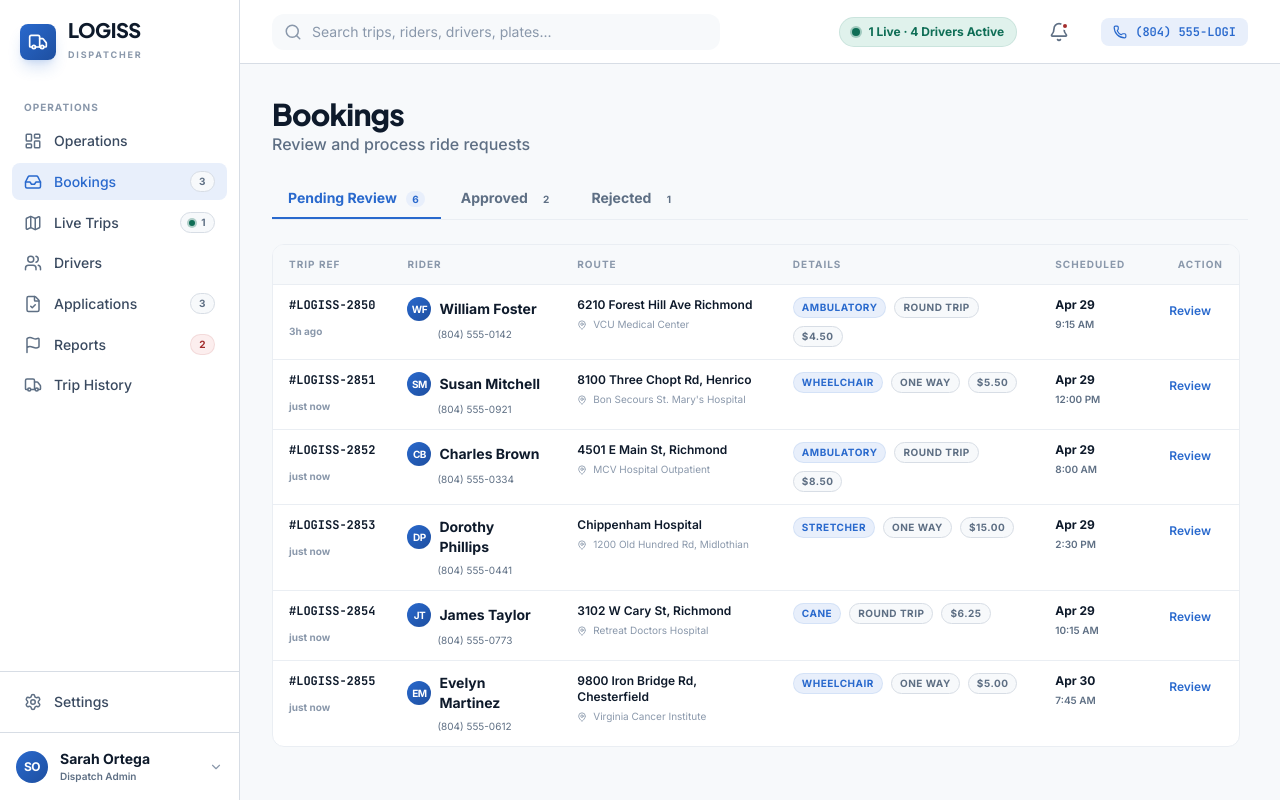
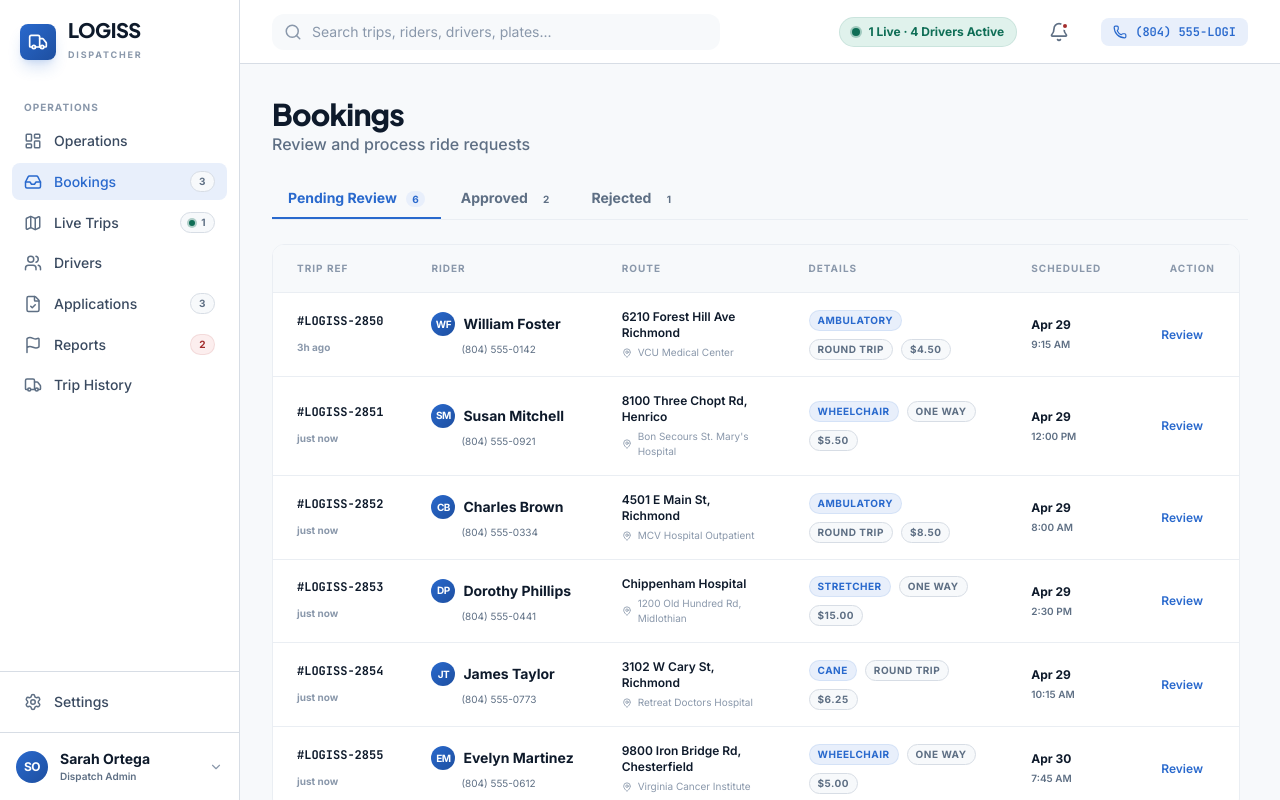
Before and after one commit to BeingSazzad/Loggiskabir-Dashboard, a React (Vite) app: page / in a window 1280 px wide. Both pictures are taken after a click on the element 1096 px from the left and 439 px from the top of the page. Built offline with nearby package versions, Linux system fonts and the light colour scheme.

Commit message:
UI: Applied TripHistory padding and alignment design to Bookings table

```diff
--- a/src/pages/Bookings.jsx
+++ b/src/pages/Bookings.jsx
@@ -90,13 +90,13 @@ const Bookings = () => {
             <div className="bg-white border border-line-2 rounded-xl overflow-hidden">
               <table className="w-full text-left border-collapse">
                 <thead className="bg-bg border-b border-line-2">
-                  <tr>
-                    <th className="px-4 py-3 text-[10px] font-bold text-ink-4 uppercase tracking-widest">Trip Ref</th>
-                    <th className="px-4 py-3 text-[10px] font-bold text-ink-4 uppercase tracking-widest">Rider</th>
-                    <th className="px-4 py-3 text-[10px] font-bold text-ink-4 uppercase tracking-widest">Route</th>
-                    <th className="px-4 py-3 text-[10px] font-bold text-ink-4 uppercase tracking-widest hidden lg:table-cell">Details</th>
-                    <th className="px-4 py-3 text-[10px] font-bold text-ink-4 uppercase tracking-widest">Scheduled</th>
-                    <th className="px-4 py-3 text-[10px] font-bold text-ink-4 uppercase tracking-widest text-right">Action</th>
+                  <tr className="bg-bg/50 border-b border-line-2">
+                    <th className="px-6 py-4 text-[10px] font-bold text-ink-4 uppercase tracking-widest">Trip Ref</th>
+                    <th className="px-6 py-4 text-[10px] font-bold text-ink-4 uppercase tracking-widest">Rider</th>
+                    <th className="px-6 py-4 text-[10px] font-bold text-ink-4 uppercase tracking-widest">Route</th>
+                    <th className="px-6 py-4 text-[10px] font-bold text-ink-4 uppercase tracking-widest hidden lg:table-cell">Details</th>
+                    <th className="px-6 py-4 text-[10px] font-bold text-ink-4 uppercase tracking-widest">Scheduled</th>
+                    <th className="px-6 py-4 text-[10px] font-bold text-ink-4 uppercase tracking-widest text-right">Action</th>
                   </tr>
                 </thead>
                 <tbody className="divide-y divide-line-2">
@@ -106,18 +106,18 @@ const Bookings = () => {
                       onClick={() => setSelectedBookingId(booking.id)}
                       className={`cursor-pointer transition-colors ${selectedBookingId === booking.id ? 'bg-primary-tint/40 hover:bg-primary-tint/60' : 'hover:bg-bg'}`}
                     >
-                      <td className="px-4 py-3 align-top whitespace-nowrap">
+                      <td className="px-6 py-4 whitespace-nowrap">
                         <span className="font-mono text-xs font-bold text-ink block mb-1">#{booking.id}</span>
                         <span className="text-[10px] font-bold text-ink-4">{timeAgo(booking.submittedTime)}</span>
                       </td>
-                      <td className="px-4 py-3 align-top">
+                      <td className="px-6 py-4">
                         <div className="flex items-center gap-2 mb-1.5">
                           <Avatar initials={booking.rider.initials} size="xs" />
-                          <h4 className="text-sm font-bold text-ink">{booking.rider.name}</h4>
+                          <h4 className="text-sm font-bold text-ink whitespace-nowrap">{booking.rider.name}</h4>
                         </div>
-                        <p className="text-[10px] text-ink-3 ml-[30px]">{booking.rider.phone || '(804) 555-0142'}</p>
+                        <p className="text-[10px] text-ink-3 ml-[30px] whitespace-nowrap">{booking.rider.phone || '(804) 555-0142'}</p>
                       </td>
-                      <td className="px-4 py-3 align-top">
+                      <td className="px-6 py-4">
                         <div className="flex items-center gap-1.5 text-xs font-semibold text-ink mb-1">
                           <span>{booking.pickup}</span>
                         </div>
@@ -126,18 +126,20 @@ const Bookings = () => {
                           <span>{booking.dropoff}</span>
                         </div>
                       </td>
-                      <td className="px-4 py-3 align-top hidden lg:table-cell">
+                      <td className="px-6 py-4 hidden lg:table-cell">
                         <div className="flex items-center gap-2 flex-wrap">
                           <Badge variant="primary">{booking.mobility}</Badge>
                           <Badge variant="neutral">{tripTypeLabel(booking.type)}</Badge>
                           <Badge variant="neutral">{money(booking.cost)}</Badge>
                         </div>
                       </td>
-                      <td className="px-4 py-3 align-top whitespace-nowrap">
-                        <p className="text-xs font-bold text-ink mb-1">{formatShortDate(booking.scheduledTime)}</p>
-                        <p className="text-[10px] font-semibold text-ink-3">{formatTime(booking.scheduledTime)}</p>
+                      <td className="px-6 py-4 whitespace-nowrap">
+                        <div className="flex flex-col">
+                          <span className="text-xs font-bold text-ink mb-1">{formatShortDate(booking.scheduledTime)}</span>
+                          <span className="text-[10px] font-semibold text-ink-3">{formatTime(booking.scheduledTime)}</span>
+                        </div>
                       </td>
-                      <td className="px-4 py-3 align-top text-right">
+                      <td className="px-6 py-4 text-right">
                         <Button
                           variant="ghost"
                           size="sm"
```
